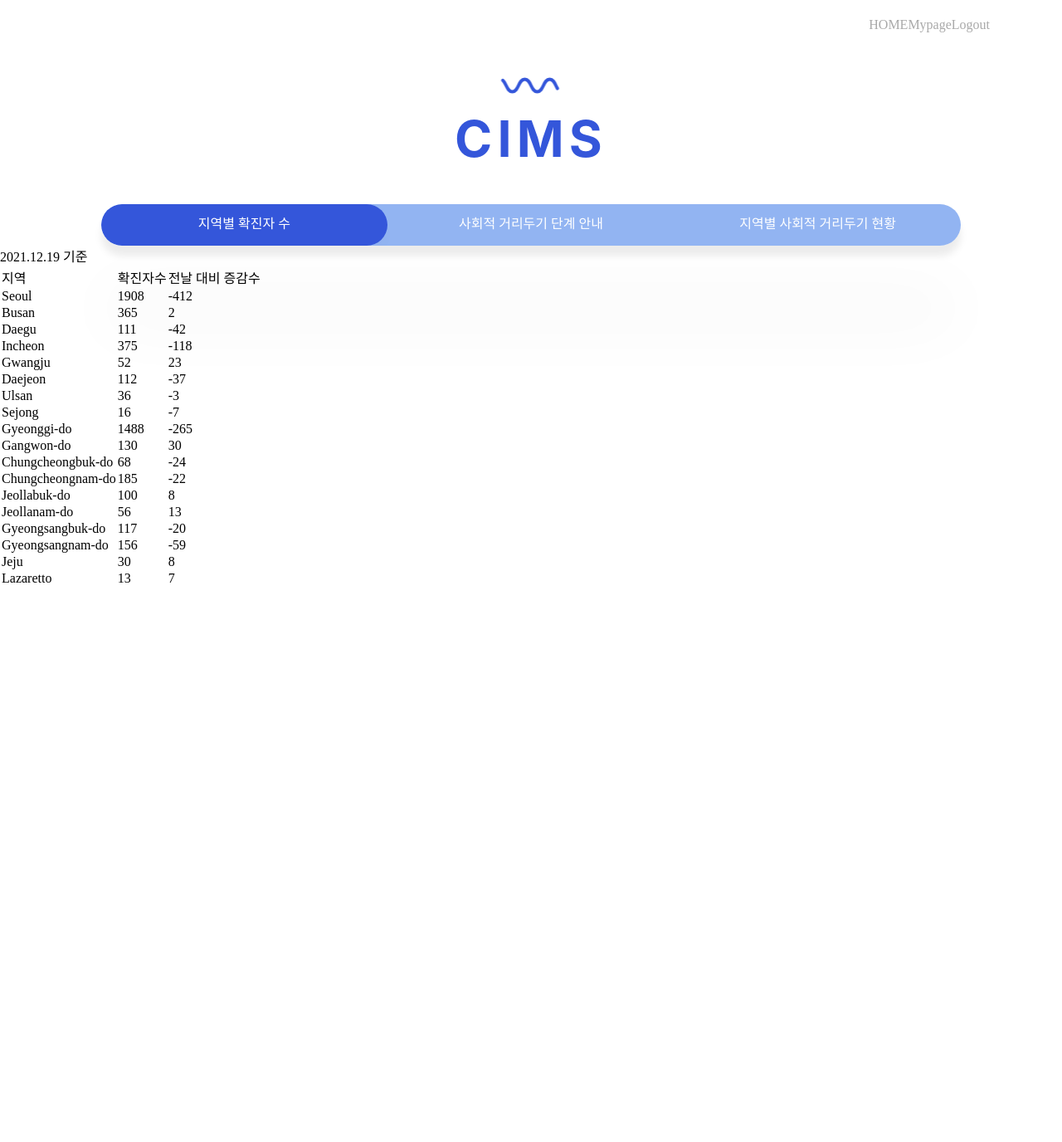
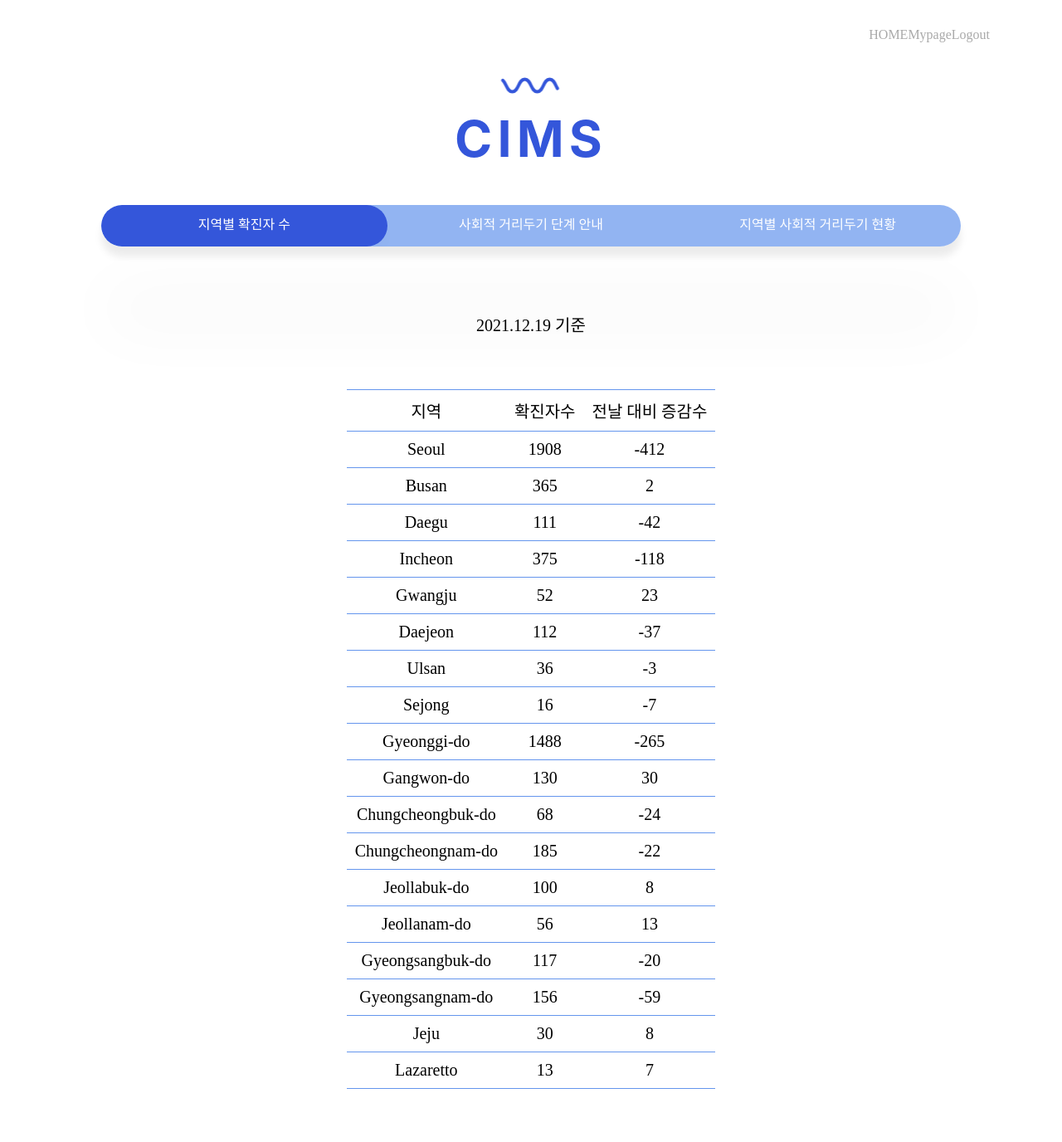
Before and after one commit to yunsly/2022-Software-Design-CIMS, a Django app: page /localCoronic/ in a window 1280 px wide. Shown: the whole page at 83% size. Before the commit the page ends 702 px from the top, so only its background shows below. Run offline with Django 3.2, Linux system fonts and the light colour scheme; data comes from the database, SQL or seed files in the repository; some libraries are stand-ins or nearby versions; some web fonts are replaced.

Commit message:
localCoronic Complete

```diff
--- a/cimsWeb/static/css/localCoronic.css
+++ b/cimsWeb/static/css/localCoronic.css
@@ -23,6 +23,7 @@ body {
   -webkit-box-direction: normal;
       -ms-flex-direction: column;
           flex-direction: column;
+  flex-direction: column;
   -webkit-box-pack: center;
       -ms-flex-pack: center;
           justify-content: center;
@@ -30,14 +31,13 @@ body {
       -ms-flex-align: center;
           align-items: center;
   background: #fff;
-  overflow: hidden;
+  overflow: scroll;
 }
 
 .header {
   padding-left: 130vh;
   padding-right: 20vh;
   width: 100%;
-  height: 10vh;
   margin: 0;
   display: -ms-grid;
   display: grid;
@@ -173,6 +173,43 @@ body {
 
 .content {
   width: 100%;
-  height: 80vh;
+  height: 60vh;
+  display: -webkit-box;
+  display: -ms-flexbox;
+  display: flex;
+  -webkit-box-pack: center;
+      -ms-flex-pack: center;
+          justify-content: center;
+  -webkit-box-orient: vertical;
+  -webkit-box-direction: normal;
+      -ms-flex-direction: column;
+          flex-direction: column;
+  -webkit-box-align: center;
+      -ms-flex-align: center;
+          align-items: center;
+}
+
+.content .date-criterion {
+  font-family: "IBMPlexSansKR-Regular";
+  font-size: 20px;
+  margin-top: 53%;
+}
+
+.content .coronicMatrix {
+  margin-top: 5%;
+  padding-bottom: 5%;
+  font-family: "IBMPlexSansKR-Regular";
+  font-size: 20px;
+  text-align: center;
+}
+
+.content .coronicMatrix table {
+  border-top: 1px solid #6495ED;
+  border-collapse: collapse;
+}
+
+.content .coronicMatrix table th, .content .coronicMatrix table td {
+  border-bottom: 1px solid #6495ED;
+  padding: 10px;
 }
 /*# sourceMappingURL=localCoronic.css.map */
--- a/cimsWeb/static/css/localCoronic.scss
+++ b/cimsWeb/static/css/localCoronic.scss
@@ -23,20 +23,21 @@ body {
     height: 100vh;
     display: flex;
     flex-direction: column;
+    flex-direction: column;
     justify-content: center;
     align-items: center;
     background: $background;
-    overflow: hidden;
+    overflow: scroll;
 }
 
 .header {
     padding-left: 130vh;
     padding-right: 20vh;
     width: 100%;
-    height: 10vh;
     margin: 0;
     display: grid;
     place-items: center;
+
 
     ul {
         position: relative;
@@ -164,5 +165,34 @@ body {
 
 .content {
     width: 100%;
-    height: 80vh;
+    height: 60vh;
+    display: flex;
+    justify-content: center;
+    flex-direction: column;
+    align-items: center;
+
+
+    .date-criterion {
+        font-family: "IBMPlexSansKR-Regular";
+        font-size: 20px;
+        margin-top: 53%;
+    }
+
+    .coronicMatrix {
+        margin-top: 5%;
+        padding-bottom: 5%;
+        font-family: "IBMPlexSansKR-Regular";
+        font-size: 20px;
+        text-align: center;
+
+        table {
+            border-top: 1px solid #6495ED;
+            border-collapse: collapse;
+
+            th, td {
+                border-bottom: 1px solid #6495ED;
+                padding: 10px;
+            }
+        }
+    }
 }
--- a/cimsWeb/templates/localCoronic.html
+++ b/cimsWeb/templates/localCoronic.html
@@ -11,7 +11,7 @@
 <body>
     <div class ="header">
         <ul>
-            <a href="/startpage" style="text-decoration:none" ><li class="headr-menu">HOME</li></ㅁ>
+            <a href="/startpage" style="text-decoration:none" ><li class="headr-menu">HOME</li></a>
             <a href="/mypage" style="text-decoration:none" ><li class="headr-menu">Mypage</li></a>
             <a href="/" style="text-decoration:none" ><li class="headr-menu">Logout</li></a>
         </ul>
@@ -36,12 +36,16 @@
 
 
     <div class = "content">
+
+        <div class= "date-criterion" >
             {% for i in coronic %}
             {% if i.region == 'Seoul' %}
             {{i.year}}.{{i.month}}.{{i.day}} 기준 <br>
             {% endif %}
             {% endfor %}
+        </div>
 
+        <div class="coronicMatrix">
             <table class="localCoronic">
                 <thead>
                     <tr>
@@ -60,7 +64,7 @@
                     {% endfor %}
                 </tbody>
             </table>
-
+        </div>
     </div>
 
 <script src="https://cdnjs.cloudflare.com/ajax/libs/gsap/3.1.1/gsap.min.js"></script>
```
Also changed, not shown: cimsWeb/static/css/startpage.css (+20 -8 lines), cimsWeb/static/css/startpage.scss (+24 -0 lines), cimsWeb/templates/startpage.html (+5 -5 lines), 2 other files. Lines whose indentation alone changed are shown as unchanged.
